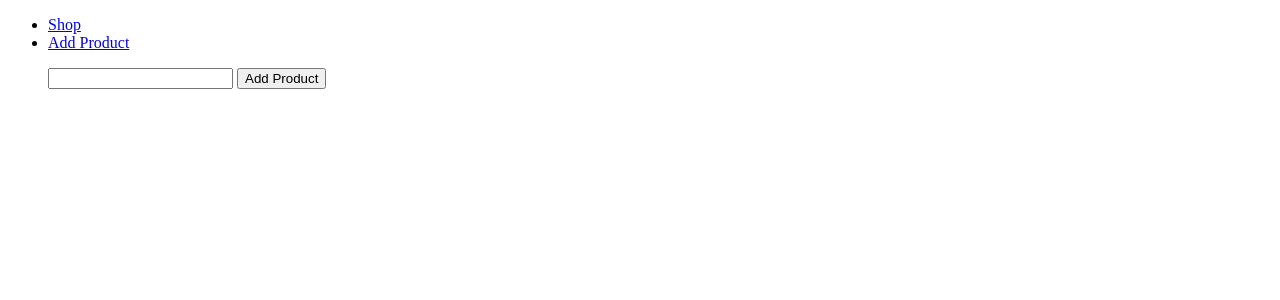
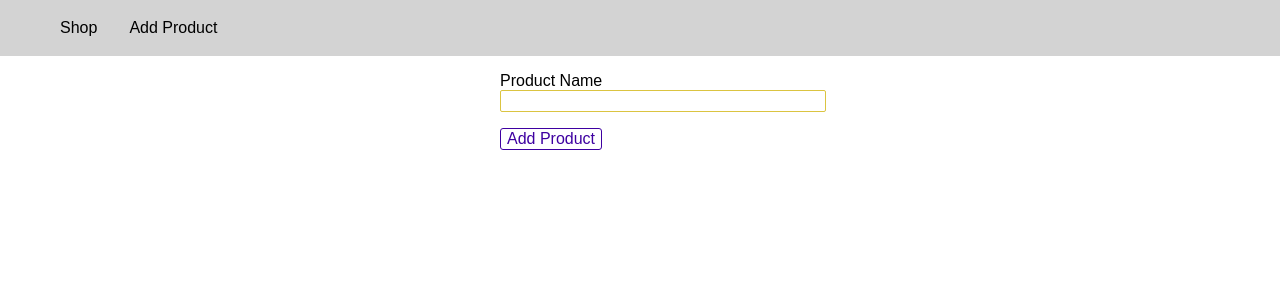
Before and after one commit to aqiftekhar/nodejspractice, a Node server app: page /admin/products in a window 1280 px wide; the page is wider, and only the part inside the window is pictured. Shown: the top 300 px of that part. Run offline with Node 20, Linux system fonts and the light colour scheme.

Commit message:
adding static css files and implenting styles to html pages

```diff
--- a/app.js
+++ b/app.js
@@ -5,6 +5,8 @@ const adminRouts = require('./routers/admin');
 const shopRouters = require('./routers/shop');
 
 const app = express();
+
+app.use(express.static(path.join(__dirname, 'public')));
 
 app.use(express.urlencoded({ extended : true }));
 app.use(express.json());
--- /dev/null
+++ b/public/css/main.css
@@ -0,0 +1,46 @@
+body {
+    padding: 0;
+    margin: 0;
+    font-family: sans-serif;
+}
+
+main {
+    padding: 1rem;
+}
+
+.main-header {
+    width: 100%;
+    height: 3.5rem;
+    background-color: #D3D3D3;
+    padding: 0 1.5rem;
+}
+
+.main-header__nav {
+    height: 100%;
+    display: flex;
+    align-items: center;
+}
+
+.main-header__item-list {
+    list-style: none;
+    margin: 0;
+    padding: 0;
+    display: flex;
+    padding: 20px;
+}
+
+.main-header__item {
+    margin: 0 1rem;
+    padding: 0;
+}
+
+.main-header__item a {
+    text-decoration: none;
+    color: black;
+}
+
+.main-header__item a:hover,
+.main-header__item a:active,
+.main-header__item a.active {
+    color: #3e00a1;
+}
--- /dev/null
+++ b/public/css/product.css
@@ -0,0 +1,36 @@
+.product-form {
+    width: 20rem;
+    max-width: 90%;
+    margin: auto;
+}
+
+.form-control {
+    margin: 1rem 0;
+}
+
+.form-control label,
+.form-control input {
+    display: block;
+    width: 100%;
+}
+
+.form-control input {
+    border: 1px solid #dbc441;
+    font: inherit;
+    border-radius: 2px;
+}
+
+button {
+    font: inherit;
+    border: 1px solid #3e00a1;
+    color: #3e00a1;
+    background: white;
+    border-radius: 3px;
+    cursor: pointer;
+}
+
+button:hover,
+button:active {
+    background-color: #3e00a1;
+    color: white;
+}
--- a/views/products.html
+++ b/views/products.html
@@ -4,20 +4,26 @@
     <meta charset="UTF-8">
     <meta http-equiv="X-UA-Compatible" content="IE=edge">
     <meta name="viewport" content="width=device-width, initial-scale=1.0">
+    <link rel="stylesheet" href="/css/main.css">
+    <link rel="stylesheet" href="/css/product.css">
     <title>Add Products</title>
 </head>
 <body>
-    <header>
-        <nav>
-            <ul>
-                <li><a href="/">Shop</a></li>
-                <li><a href="/admin/products">Add Product</a></li>
+    <header class="main-header">
+        <nav class="main-header__nav">
+            <ul class="main-header__item-list">
+                <li class="main-header__item"><a href="/">Shop</a></li>
+                <li class="main-header__item"><a href="/admin/products">Add Product</a></li>
             </ul>
         </nav>
     </header>
     <menu>
-        <form action="/admin/products" method="POST">
-            <input type="text" name="productName">
+        <form class="product-form" action="/admin/products" method="POST">
+            <div class="form-control">
+                <label for="productName">Product Name</label>
+                <input type="text" name="productName" id="productName">
+            </div>
+
             <button type="submit">Add Product</button>
         </form>
     </menu>
```
Also changed, not shown: views/shop.html (+6 -5 lines), 2 other files.
